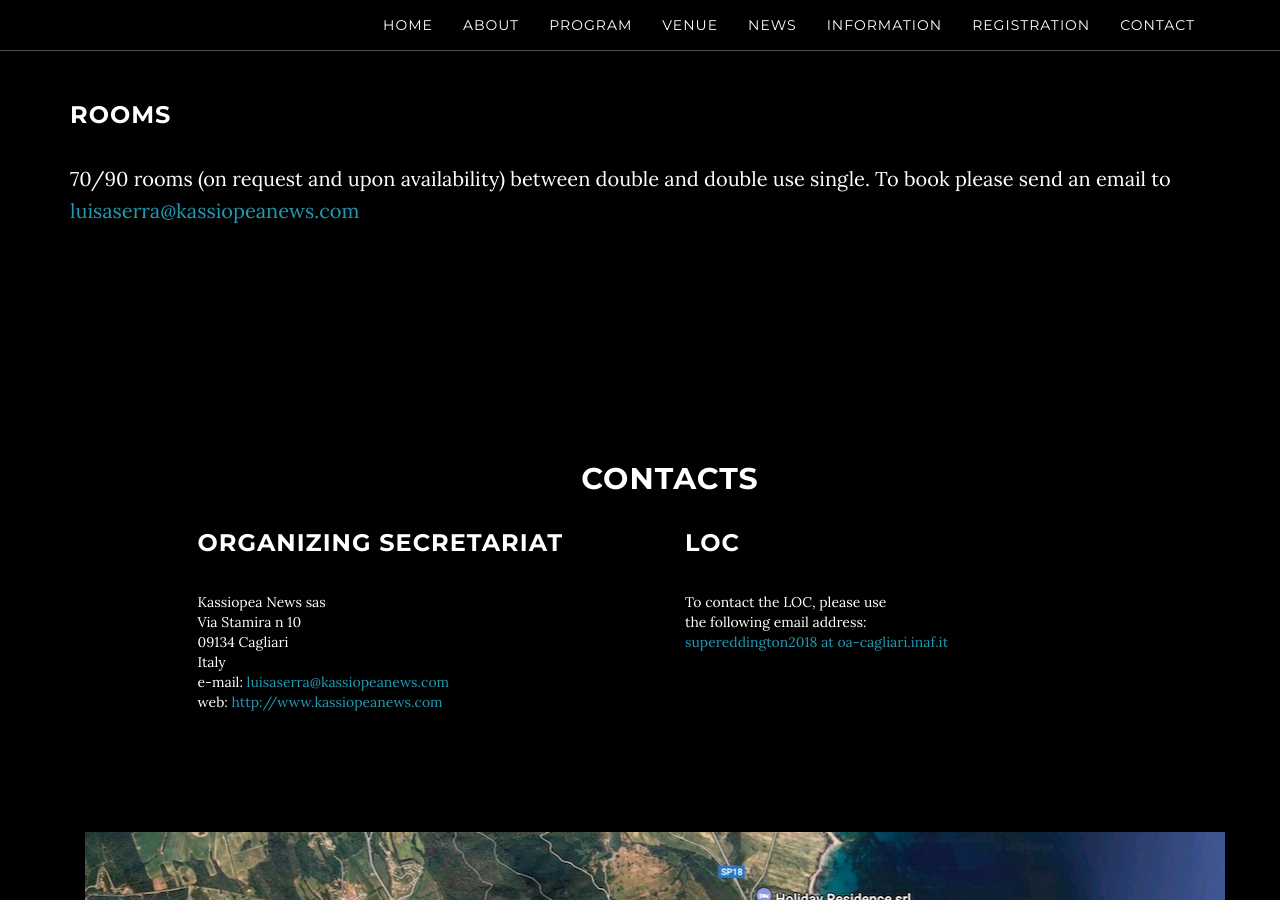
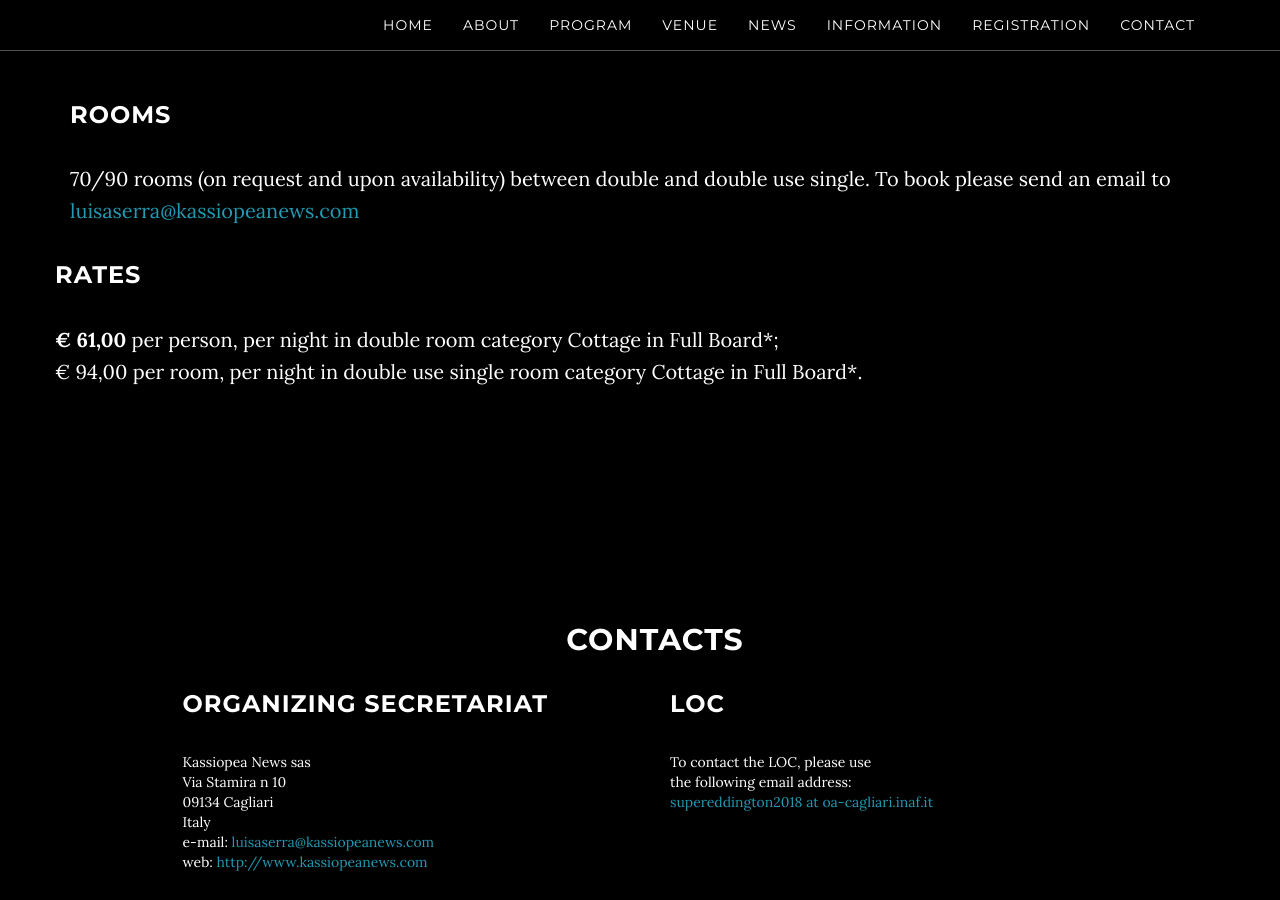
Before and after one commit to breakingthelimits/supereddington2018, a Jekyll site: the page built from index.html, in a window 1280 px wide and 900 px high, scrolled down 3814 px. Built offline with Jekyll 4.4.1, drawn with Linux system fonts in a browser that asks for light colours.

Commit message:
add RATES

```diff
--- a/_includes/venue.html
+++ b/_includes/venue.html
@@ -45,10 +45,13 @@
                <p> 70/90 rooms (on request and upon availability) between double and double use single. To book
                     please send an email to <a href="mailto:luisaserra@kassiopeanews.com"> luisaserra@kassiopeanews.com</a>
                </p>
+         <div class="row">
+               <h3> RATES </h3>
+               <p> <B>€ 61,00</B> per person, per night in double room category Cottage in Full Board*; <br />
+                    € 94,00 per room, per night in double use single room category Cottage in Full Board*.
+               </p>
 
-    <B>
 
-    </B>
 
 
 
```
